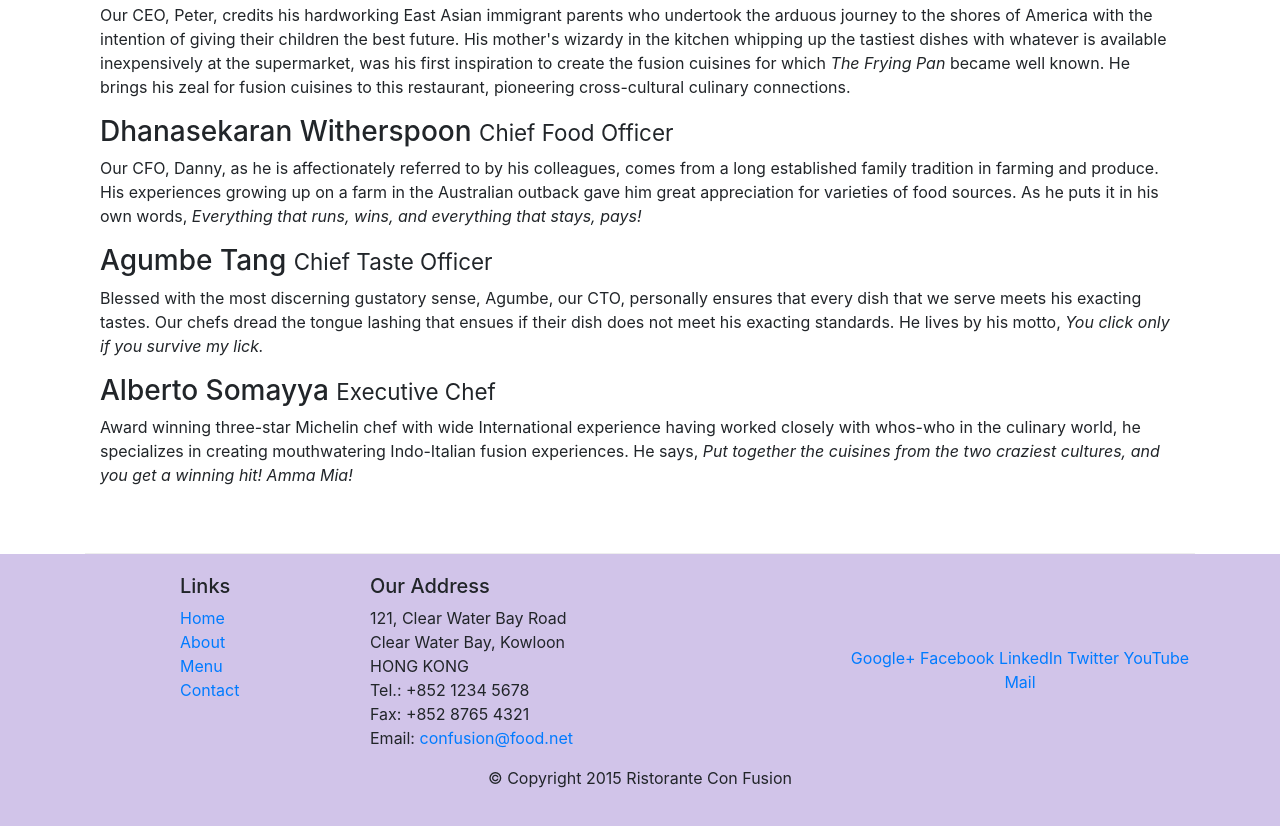
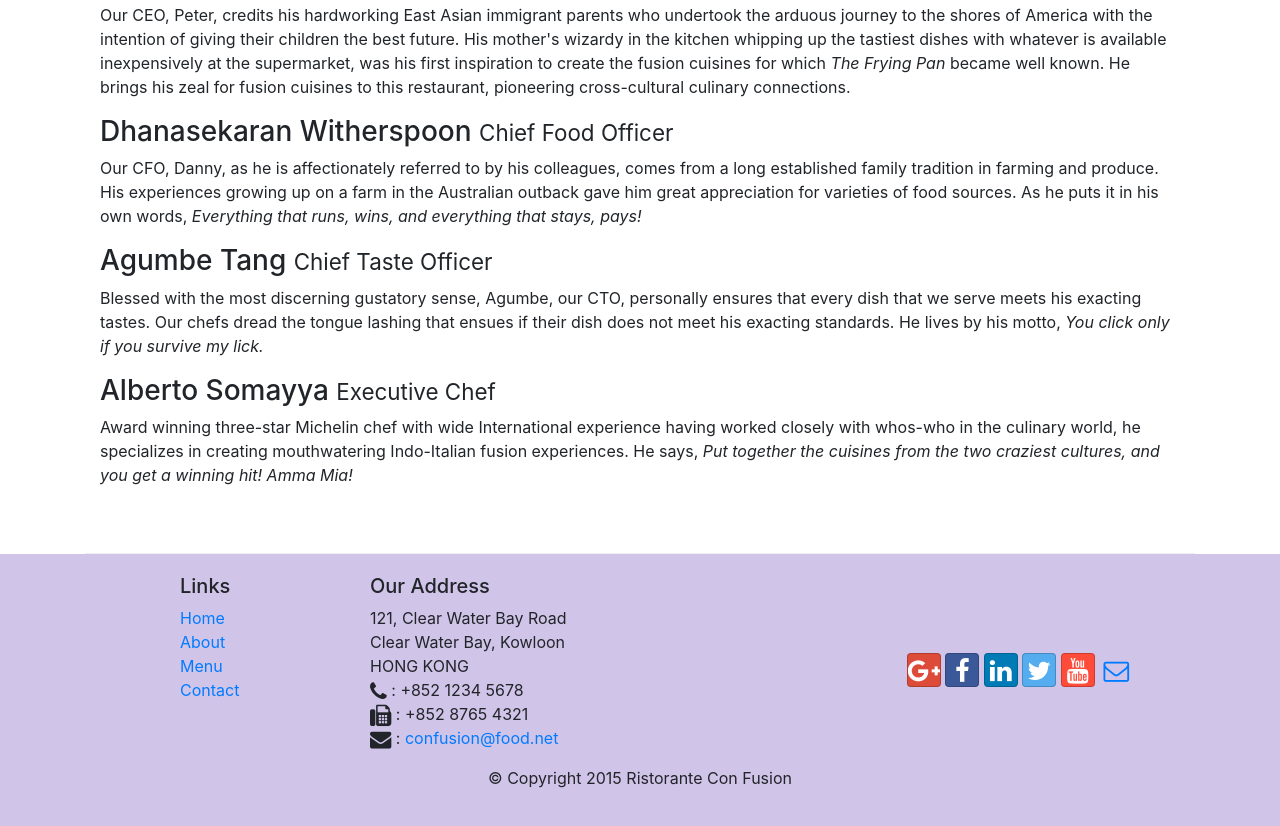
Before and after one commit to kaywsoo/bootstrap4, a website: page aboutus.html in a window 1280 px wide. Shown: the part 976-1802 px from the top of the page. Drawn offline with nearby package versions, Linux system fonts and the light colour scheme.

Commit message:
added icons for social media, replaced text

```diff
--- a/aboutus.html
+++ b/aboutus.html
@@ -128,19 +128,19 @@
 		              121, Clear Water Bay Road<br>
 		              Clear Water Bay, Kowloon<br>
 		              HONG KONG<br>
-		              Tel.: +852 1234 5678<br>
-		              Fax: +852 8765 4321<br>
-		              Email: <a href="mailto:confusion@food.net">confusion@food.net</a>
+		              <i class="fa fa-phone fa-lg"></i> : +852 1234 5678<br>
+		              <i class="fa fa-fax fa-lg"></i> : +852 8765 4321<br>
+		              <i class="fa fa-envelope fa-lg"></i> : <a href="mailto:confusion@food.net">confusion@food.net</a>
 		           </address>
                 </div>
                 <div class="col-sm align-self-center">
                     <div style="text-align:center">
-                        <a href="http://google.com/+">Google+</a>
-                        <a href="http://www.facebook.com/profile.php?id=">Facebook</a>
-                        <a href="http://www.linkedin.com/in/">LinkedIn</a>
-                        <a href="http://twitter.com/">Twitter</a>
-                        <a href="http://youtube.com/">YouTube</a>
-                        <a href="mailto:">Mail</a>
+                        <a class="btn btn-social-icon btn-google-plus" href="http://google.com/+"><i class="fa fa-google-plus"></i></a>
+                        <a class="btn btn-social-icon btn-facebook" href="http://www.facebook.com/profile.php?id="><i class="fa fa-facebook"></i></a>
+                        <a class="btn btn-social-icon btn-linkedin" href="http://www.linkedin.com/in/"><i class="fa fa-linkedin"></i></a>
+                        <a class="btn btn-social-icon btn-twitter" href="http://twitter.com/"><i class="fa fa-twitter"></i></a>
+                        <a class="btn btn-social-icon btn-youtube" href="http://youtube.com/"><i class="fa fa-youtube"></i></a>
+                        <a class="btn btn-social-icon" href="mailto:"><i class="fa fa-envelope-o"></i></a>
                     </div>
                 </div>
            </div>
```
Also changed, not shown: index.html (+7 -7 lines).
